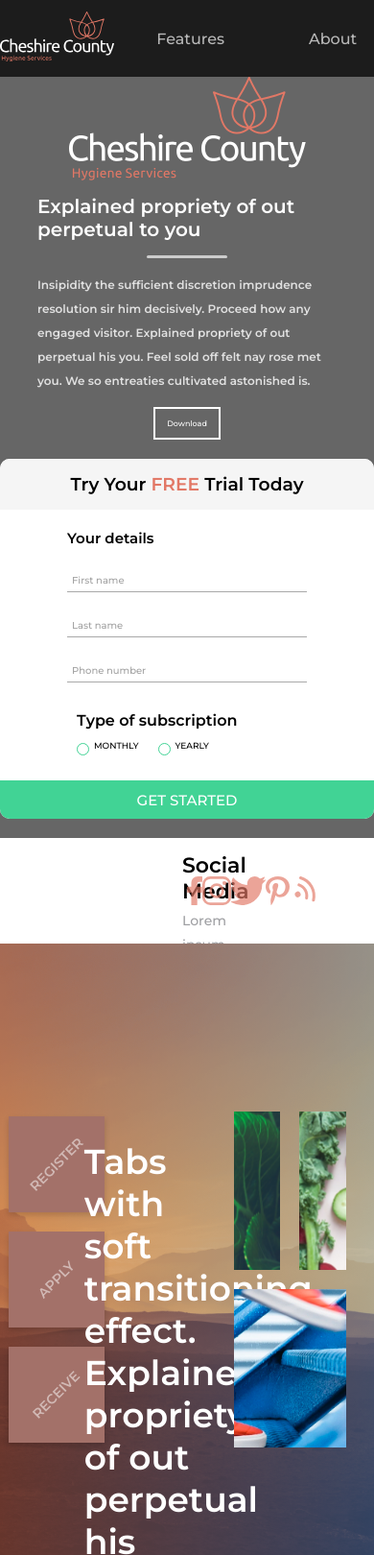
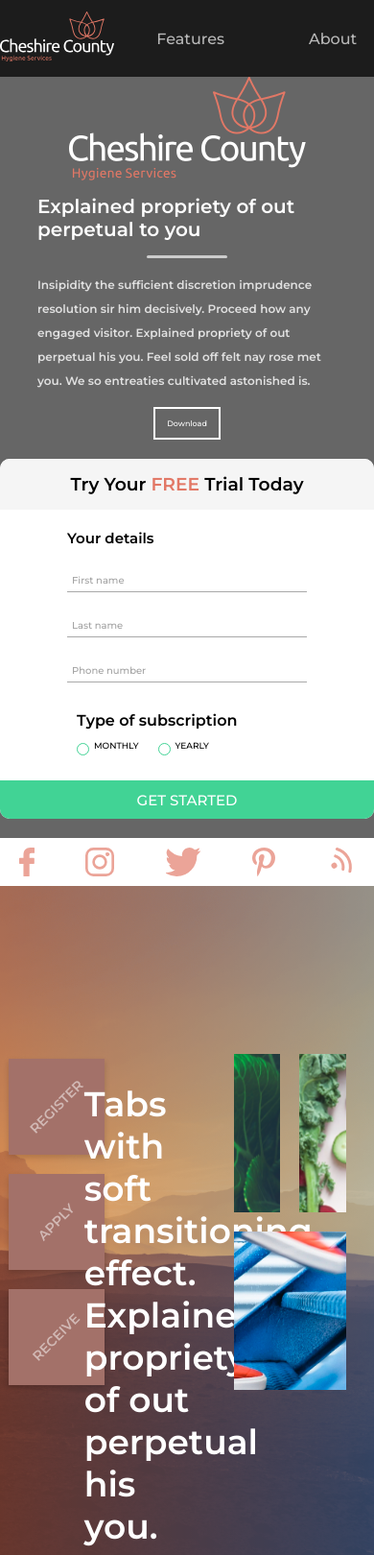
Before and after one commit to vkurilo/Egzaminas, a website: page index.html in a window 390 px wide. Shown: the top 1620 px of the page at 96% size. Drawn offline with nearby package versions, Linux system fonts and the light colour scheme.

Commit message:
social media, media done

```diff
--- a/scss/header.scss
+++ b/scss/header.scss
@@ -61,6 +61,11 @@
       background: transparent;
       border: 2px solid white;
       color: white;
+      &:hover{
+        cursor: pointer;
+        border:3px solid white;
+        box-shadow: 0 0 5px white;
+      }
     }
   }
   .right-side {
--- a/scss/section.scss
+++ b/scss/section.scss
@@ -1,7 +1,7 @@
 .section{
     width: 100%;
     height: 700px;
-    margin-top: 80px;
+
     display: flex;
     justify-content: center;
     align-items: center;
--- a/scss/social-media.scss
+++ b/scss/social-media.scss
@@ -4,7 +4,7 @@
     justify-content: space-between;
     text-align: center;
     width: 100%;
-    height: 30px;
+    height: 105px;
 
 
     .social-media-text{
@@ -62,3 +62,54 @@
 
 
     }
+
+    @media (max-width: 1160px){
+      .social-media{
+        gap:60px;
+        .social-media-text{
+          h3{
+            font-size: 16px;
+          }
+          p{
+            font-size: 12px;
+          }
+        }
+      }
+    }
+
+    @media (max-width: 1060px){
+      .social-media{
+        .social-media-text{
+          p{
+            line-height: 15px;
+          }
+        }
+      }
+    }
+
+
+
+    @media (max-width: 768px){
+      .social-media{
+        height:50px;
+        width: 100%;
+
+        display: flex;
+        justify-content: center;
+        align-items: center;
+        .social-media-text{
+        display: none;
+        }
+        .logos{
+         height: 100%;
+          padding:0;
+          width: 90%;
+          margin: auto;
+          .inside-logos{
+            height: 100%;
+            margin:0;
+            padding-top: 10px;
+          }
+        }
+      }
+    }
```
Also changed, not shown: app/css/style.css.
